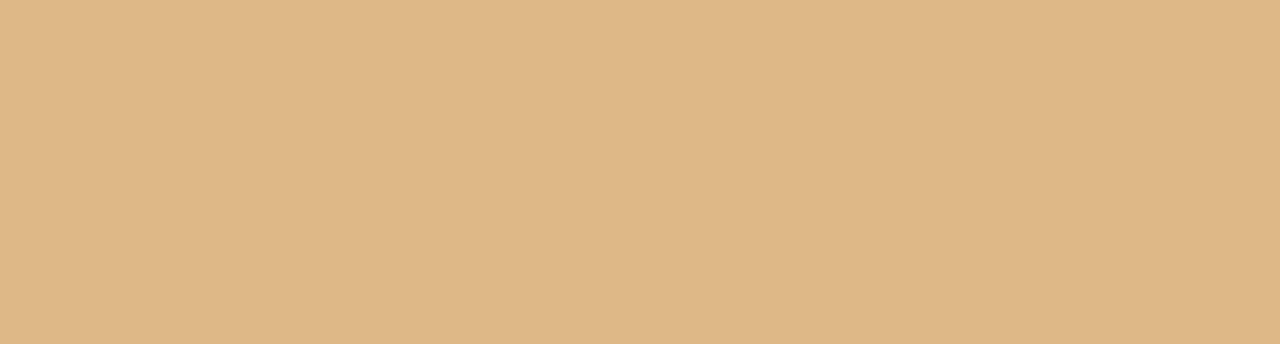
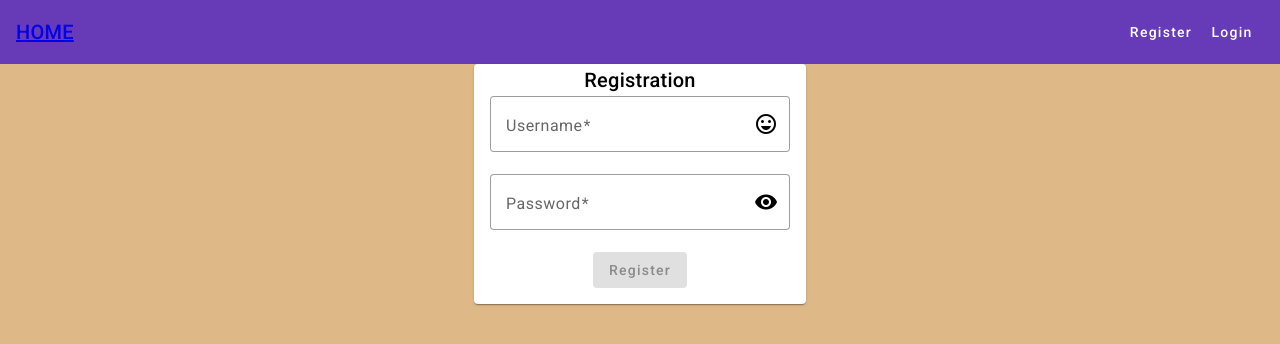
Before and after one commit to matthewdeguzman/GatorGuessr, an Angular app: page /register in a window 1280 px wide. Shown: the top 344 px of the page. Built offline with nearby package versions, Linux system fonts and the light colour scheme.

Commit message:
Merged stephen2, Added functions to register

```diff
--- a/src/app/components/register/register.component.css
+++ b/src/app/components/register/register.component.css
@@ -11,11 +11,20 @@
 
 mat-form-field {
 
-
     width: 100%;
     min-width: 300px;
 
   }
+mat-error{
+  max-width: 100%;
+}
+
+.password mat-error{
+  display: none !important;
+}
+.password mat-error:first-child{
+  display: block !important;
+}
 
 mat-card-title,
       mat-card-content {
--- a/src/app/components/register/register.component.html
+++ b/src/app/components/register/register.component.html
@@ -2,7 +2,7 @@
     <mat-card-title>Registration</mat-card-title>
     <mat-card-content>
         <form [formGroup] = "registerForm">
-            <p>
+            <div>
                 <mat-form-field appearance="outline">
                     <mat-label>Username</mat-label>
                     <input matInput
@@ -10,16 +10,21 @@
                     #username
                     [formControl] = "usernameRequirements"
                     />
-                    <div *ngIf="usernameRequirements.invalid && usernameRequirements.touched">
-                        <p *ngIf="usernameRequirements.errors?.['minlength']">Username must be at least 4 characters long</p>
-                        <p *ngIf="usernameRequirements.errors?.['required']">Username is required</p>
-                    </div>
+                    <mat-error
+                        *ngIf="usernameRequirements.errors?.['minlength']">
+                        Username must be at least 4 characters long
+                    </mat-error>
+                    <mat-error
+                        *ngIf="usernameRequirements.errors?.['required']">
+                        Username is required
+                    </mat-error>
+
                     <mat-icon matSuffix> sentiment_very_satisfied</mat-icon>
                 </mat-form-field>
             </div>
 
             <div>
-                <mat-form-field appearance = "outline">
+                <mat-form-field class = "password" appearance = "outline">
                     <mat-label>Password</mat-label>
                     <input
                     matInput [type]="showPassword ? 'text' : 'password'"
@@ -27,39 +32,51 @@
                     #password
                     [formControl]="passwordRequirements"
                     />
-                    <div *ngIf="passwordRequirements.invalid && passwordRequirements.touched">
-                        <p *ngIf="passwordRequirements.errors?.['minlength']">Password must be at least 8 characters long</p>
-                        <p *ngIf="passwordRequirements.errors?.['required']">Password is required</p>
-                        <p *ngIf="passwordRequirements.errors?.['pattern']">Password must have an uppercase and a number</p>
-                    </div>
+
+                    <mat-error
+                        *ngIf="passwordRequirements.errors?.['minlength']">
+                        Password must be at least 8 characters long
+                    </mat-error>
+                    <mat-error
+                        *ngIf="passwordRequirements.errors?.['required']">
+                        Password is required
+                    </mat-error>
+                    <mat-error
+                        *ngIf="passwordRequirements.errors?.['pattern']">
+                        Must an uppercase and a number
+                    </mat-error>
+
                     <mat-icon matSuffix (click)="togglePasswordVisibility()">
                         {{showPassword?'visibility_off':'visibility'}}
                     </mat-icon>
                 </mat-form-field>
             </div>
 
-            <div>
+
+            <div class = "mat-button">
+                <button type = "submit"
+                [disabled]="verifySubmit()"
+                mat-raised-button (click)="submitRegistration(username.value,password.value)">Register</button>
+
+            </div>
+        </form>
+    </mat-card-content>
+ </mat-card>
+<router-outlet></router-outlet>
+
+
+            <!-- <div>
                 <mat-form-field appearance = "outline">
                     <mat-label>Confirm Password</mat-label>
                     <input matInput
                     [type]="showPassword ? 'text' : 'password'"
                     placeholder="password">
-                    <!-- <input matInput placeholder = "Password"
-                        formControlName = "password" /> -->
                         <mat-icon matSuffix (click)="togglePasswordVisibility()">
                             {{showPassword?'visibility_off':'visibility'}}
                         </mat-icon>
                 </mat-form-field>
-            </div>
+            </div> -->
 
             <!-- <p *ngIf = "error" class = "error">
                 {{error}}
             </p> -->
-            <div class = "mat-button">
-                <button type = "submit"
-                mat-raised-button (click)="submitRegistration(username.value,password.value)">Register</button>
-            </div>
-        </form>
-    </mat-card-content>
- </mat-card>
-<router-outlet></router-outlet>
--- a/src/app/components/register/register.component.ts
+++ b/src/app/components/register/register.component.ts
@@ -23,6 +23,7 @@
   @Output() submitEM = new EventEmitter();
 
   public showPassword: boolean = false;
+  public showSubmit: boolean = false;
   public showConfirmPassword: boolean = false;
 
   public togglePasswordVisibility(): void {
@@ -37,4 +38,11 @@
       console.log('User created');
     });
   }
+  verifySubmit(): boolean {
+    if (this.usernameRequirements.valid && this.passwordRequirements.valid) {
+      return false; //means it will display
+    }
+    else return true;
+
+  }
 }
```
